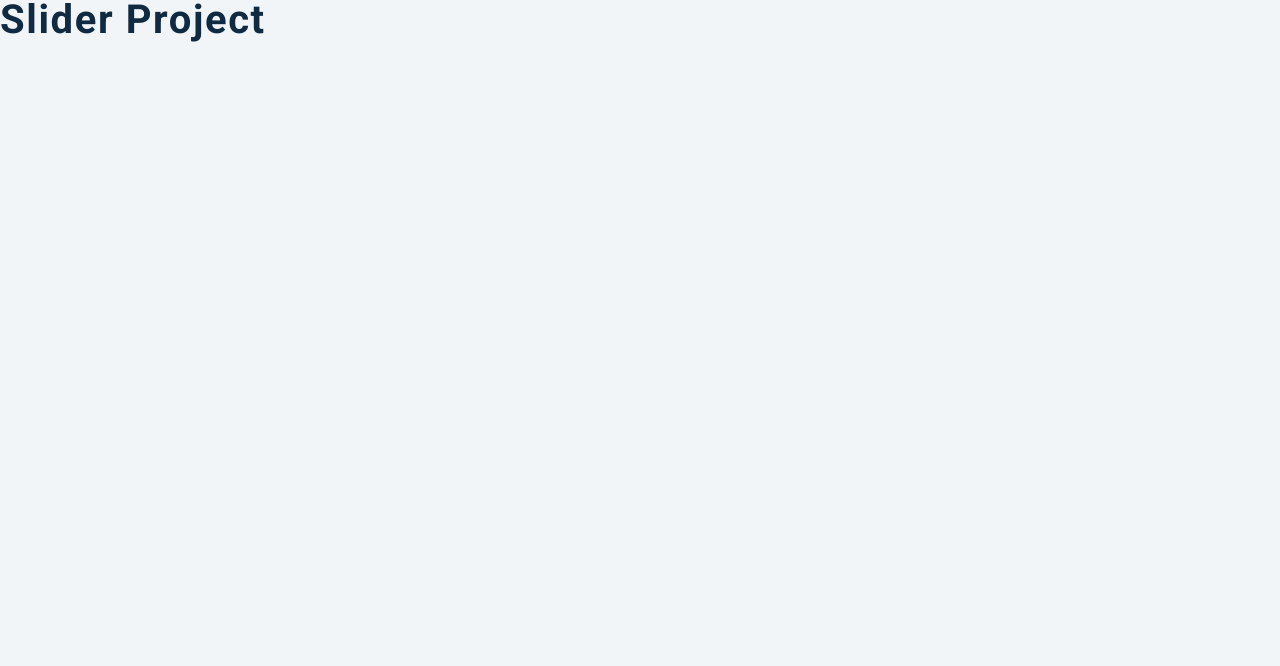
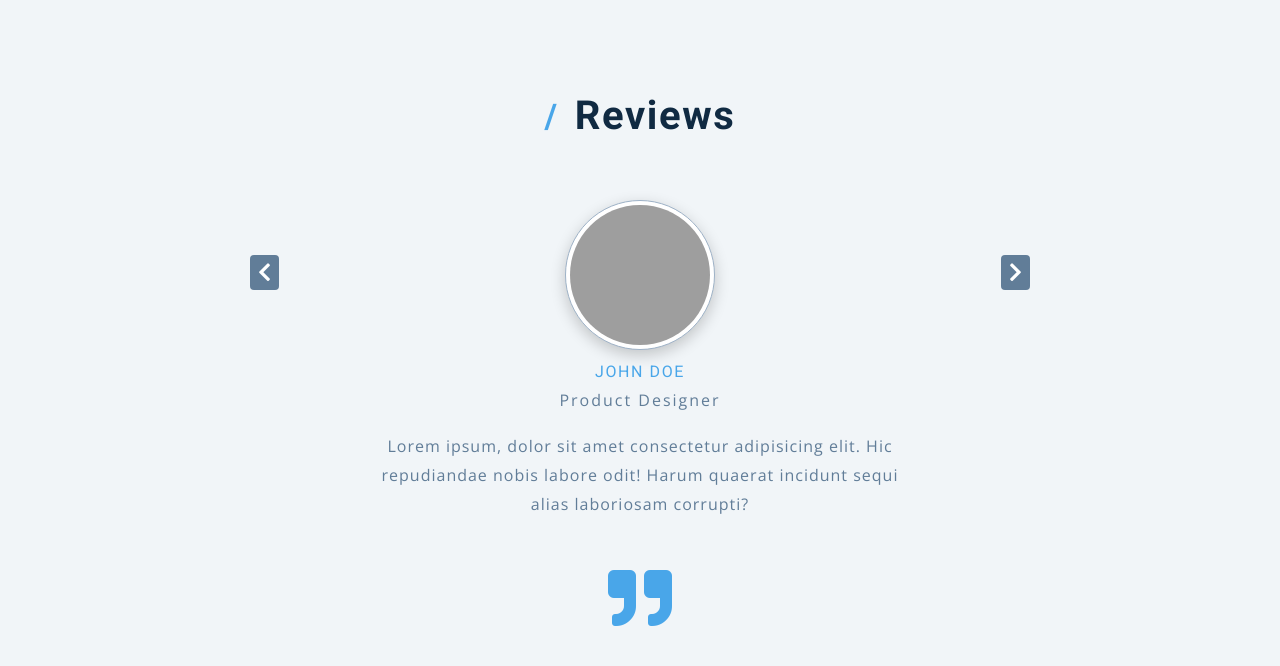
Before and after one commit to Nickduke/slider-es6, a plain HTML site: page index.html in a window 1280 px wide. Drawn offline with nearby package versions, Linux system fonts and the light colour scheme; grey boxes are pictures that could not be loaded.

Commit message:
feat: complete draft of html

```diff
--- a/index.html
+++ b/index.html
@@ -4,17 +4,46 @@
     <meta charset="UTF-8" />
     <meta name="viewport" content="width=device-width, initial-scale=1.0" />
     <title>ES6 Slider Setup</title>
-    <!-- font-awesome -->
     <link
       rel="stylesheet"
       href="https://cdnjs.cloudflare.com/ajax/libs/font-awesome/5.14.0/css/all.min.css"
     />
-
-    <!-- stylesheet -->
     <link rel="stylesheet" href="styles.css" />
   </head>
   <body>
-    <h2>slider project</h2>
+    <section class="slider">
+      <div class="reviews">
+        <h2>
+          <span>/</span>
+          reviews
+        </h2>
+      </div>
+      <div class="silde-container">
+        <article class="slide">
+          <img
+            src="https://res.cloudinary.com/diqqf3eq2/image/upload/c_scale,w_200/v1595959121/person-1_aufeoq.jpg"
+            class="img"
+            alt="john doe"
+          />
+          <h4>john doe</h4>
+          <p class="title">product designer</p>
+          <p class="text">
+            Lorem ipsum, dolor sit amet consectetur adipisicing elit. Hic
+            repudiandae nobis labore odit! Harum quaerat incidunt sequi alias
+            laboriosam corrupti?
+          </p>
+          <div class="quote-icon">
+            <div class="fas fa-quote-right"></div>
+          </div>
+        </article>
+      </div>
+      <button class="btn prev-btn">
+        <i class="fas fa-chevron-left"></i>
+      </button>
+      <button class="btn next-btn">
+        <i class="fas fa-chevron-right"></i>
+      </button>
+    </section>
     <script type="module" src="app.js"></script>
   </body>
 </html>
```
